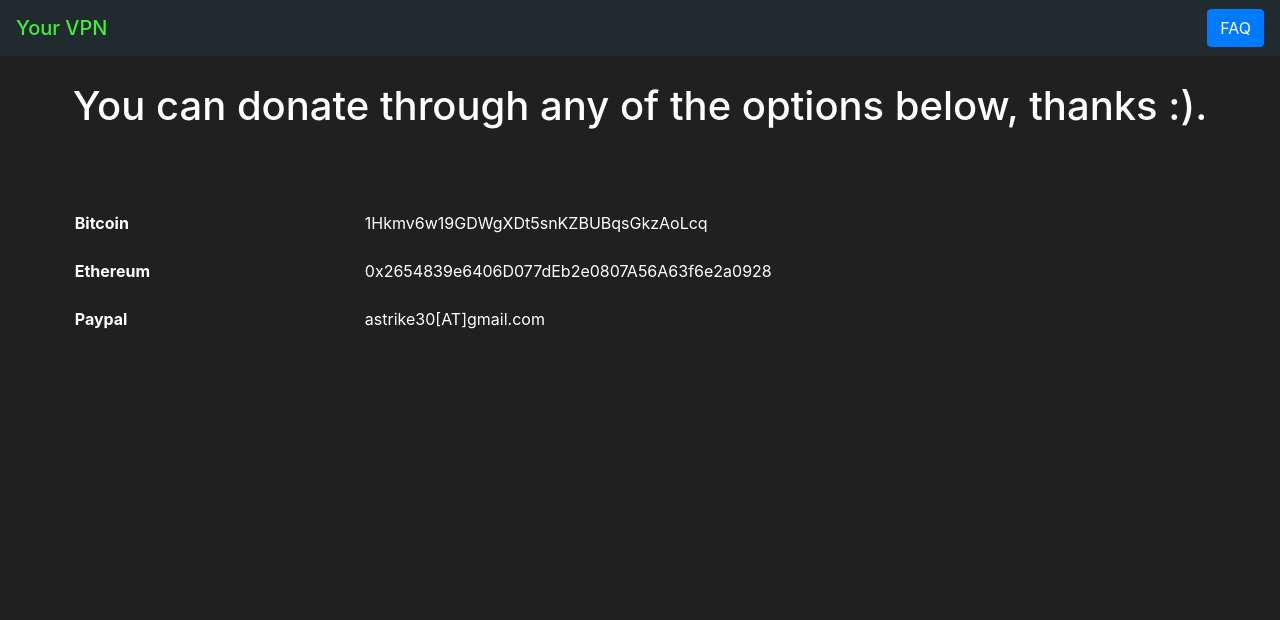
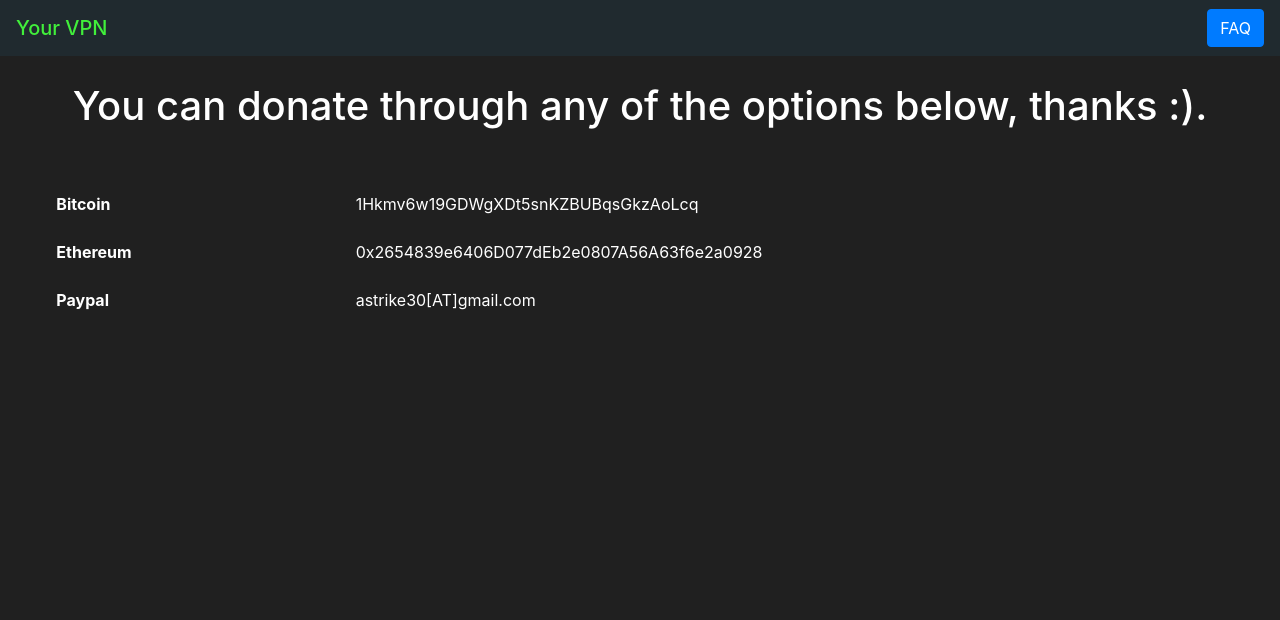
Before and after one commit to astrike30/independent_vpn, a Flask app: page /donate in a window 1280 px wide. Shown: the top 620 px of the page. Run offline with Flask 2, Linux system fonts and the light colour scheme; some libraries are stand-ins or nearby versions.

Commit message:
Update donate.html

```diff
--- a/templates/donate.html
+++ b/templates/donate.html
@@ -6,7 +6,7 @@
 <h1 style="text-align: center; color: white">You can donate through any of the options below, thanks :).</h1>
 <br>
 
-<div style="padding: 4%; word-wrap: break-word;">
+<div style="padding: 2.5%; word-wrap: break-word;">
 
   <dl class="row">
   <dt class="col-sm-3"><p style="color: white;">Bitcoin</p></dt>
```
